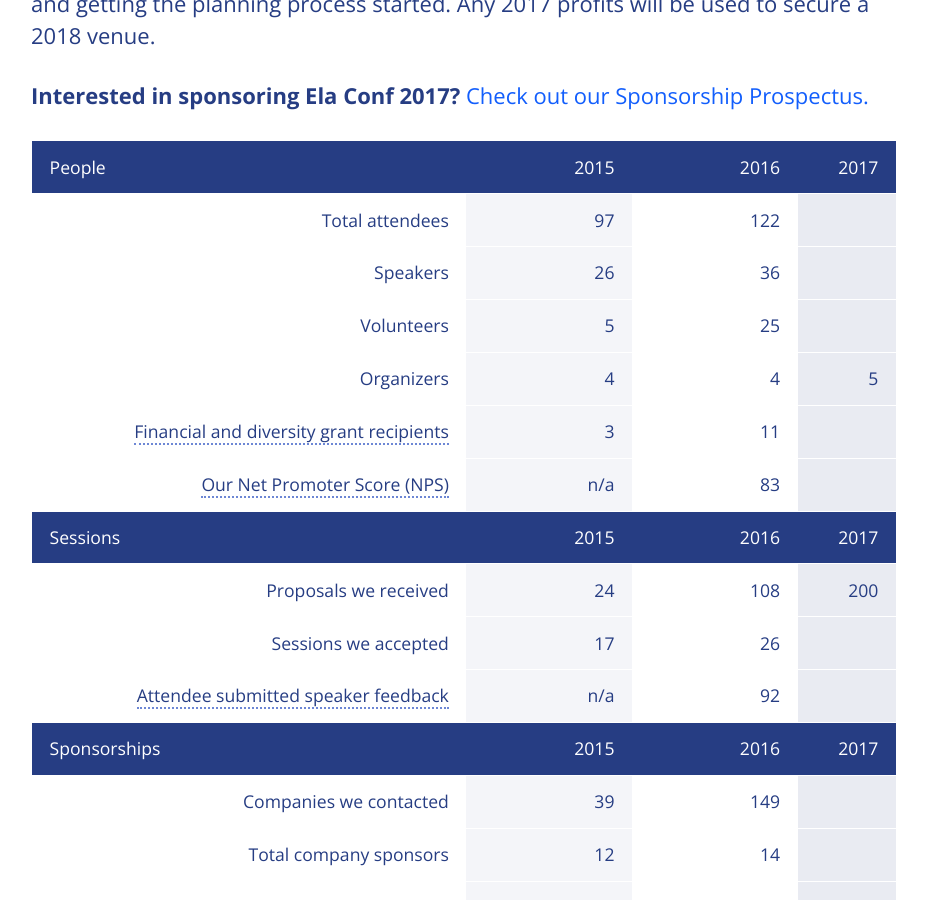
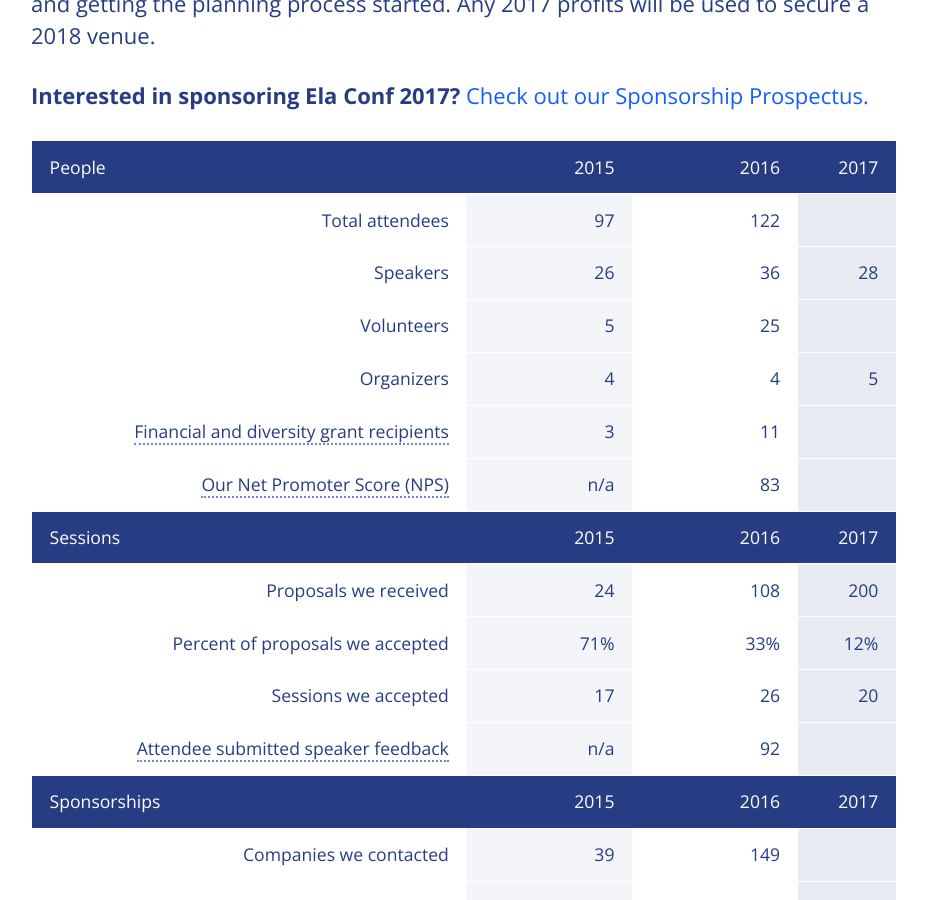
Before and after one commit to elaconf/elaconf.github.io, a Jekyll site: the page built from numbers/index.html, in a window 1280 px wide and 900 px high, scrolled down 608 px. Shown: the whole window, without its empty margins (176-1103 px from the left). Built offline with Jekyll 4.4.1, drawn with Linux system fonts in a browser that asks for light colours.

Commit message:
Update index.html

```diff
--- a/numbers/index.html
+++ b/numbers/index.html
@@ -28,7 +28,7 @@ description: We collected numbers and stats from our 2015 and 2016 events to sha
       <th>Speakers</th>
       <td>26</td>
       <td>36</td>
-      <td></td>
+      <td>28</td>
     </tr>
     <tr>
       <th>Volunteers</th>
@@ -67,10 +67,16 @@ description: We collected numbers and stats from our 2015 and 2016 events to sha
       <td>200</td>
     </tr>
     <tr>
+      <th>Percent of proposals we accepted</th>
+      <td>71%</td>
+      <td>33%</td>
+      <td>12%</td>
+    </tr>
+    <tr>
       <th>Sessions we accepted</th>
       <td>17</td>
       <td>26</td>
-      <td></td>
+      <td>20</td>
     </tr>
     <tr>
       <th><abbr data-info="Attendees had the option to submit feedback for speakers to help them improve their talk and speaking skills.">Attendee submitted speaker feedback</abbr></th>
```
